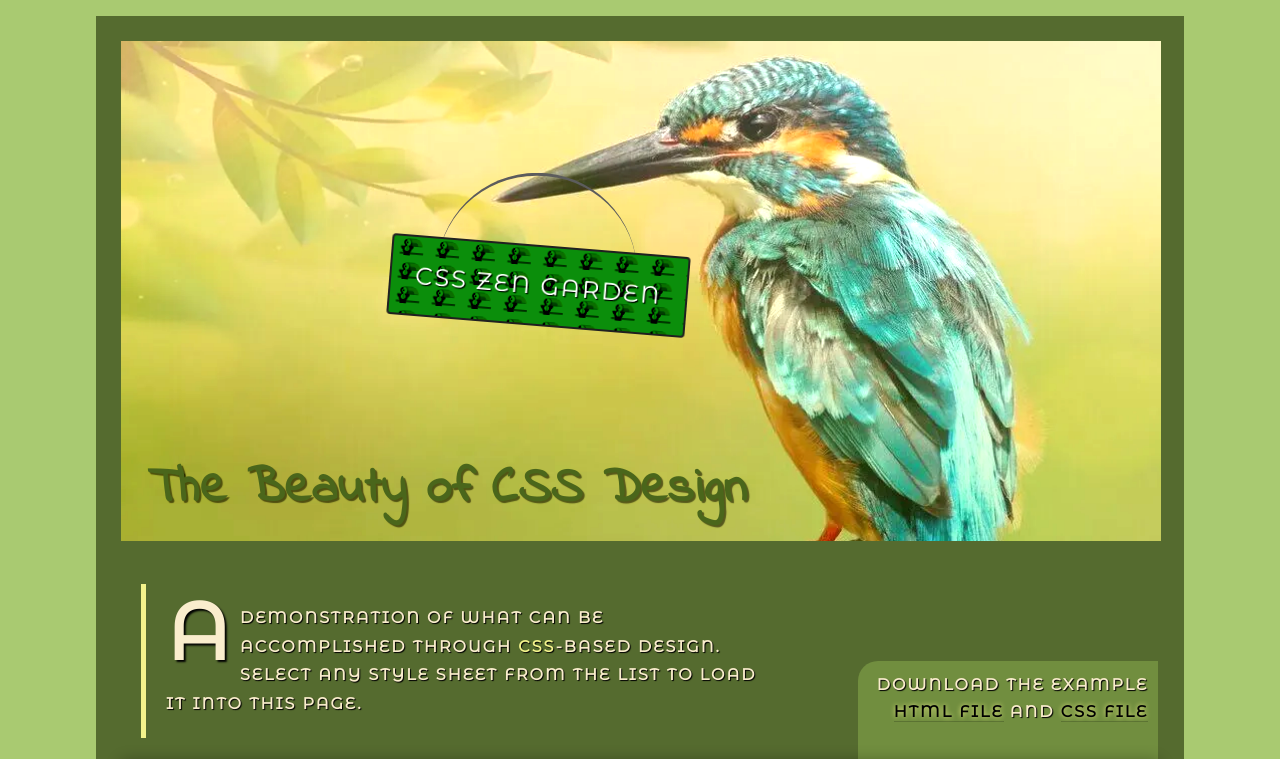
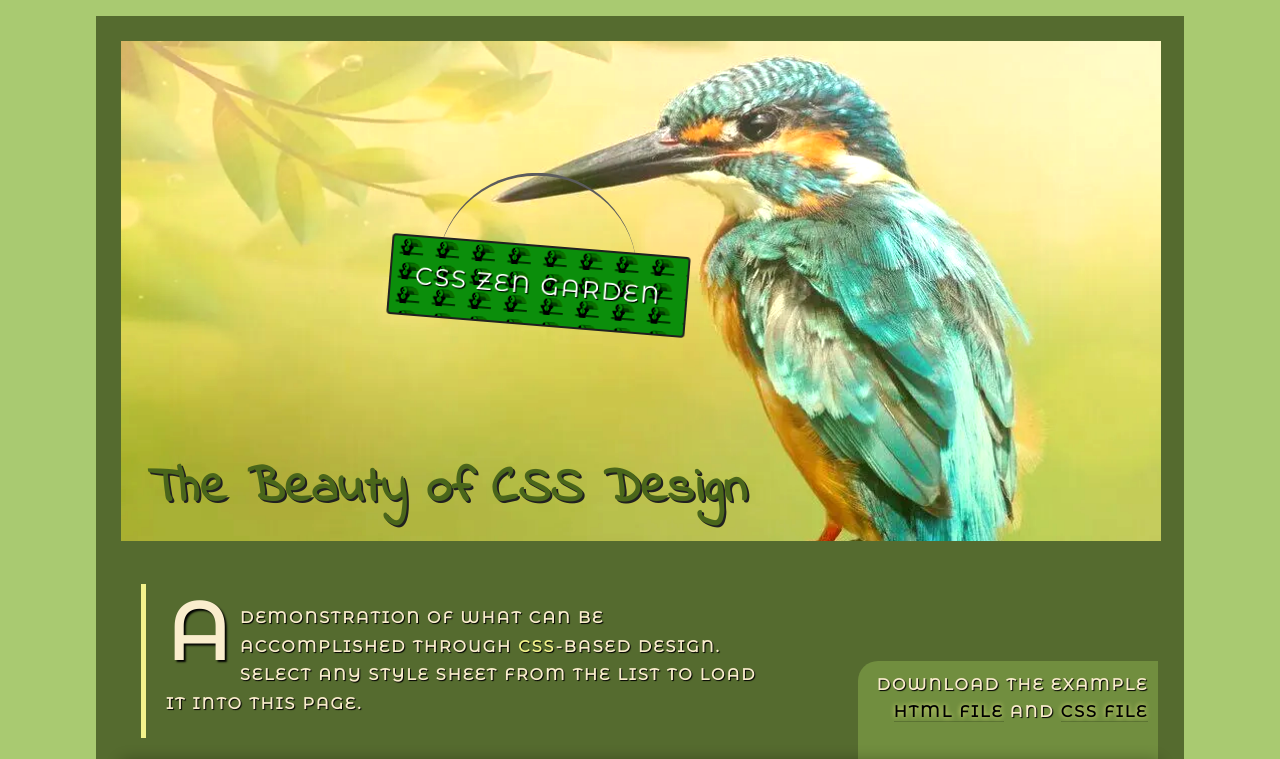
Before and after one commit to DenzilMuseruka/group03-zen-garden, a plain HTML site: page index.html in a window 1280 px wide. Shown: the top 759 px of the page. Drawn offline with Linux system fonts and the light colour scheme.

Commit message:
no change

```diff
--- a/style.scss
+++ b/style.scss
@@ -75,7 +75,7 @@ html {
     position: absolute;
     transform: translate(0.5%, 415%);
     z-index: 3;
-    text-shadow: 2px 2px 1px rgba(0, 0, 0, 0.467);
+    text-shadow: 2px 2px 0px $text-dark;
   }
 
 
```
Also changed, not shown: style.css.
